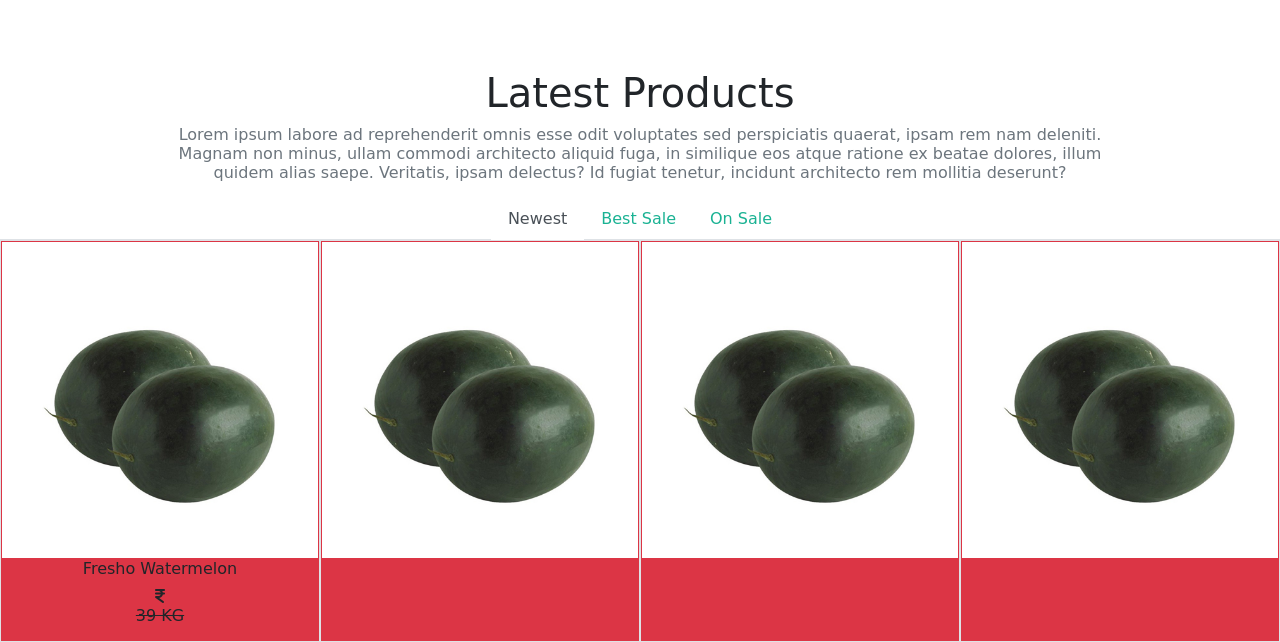
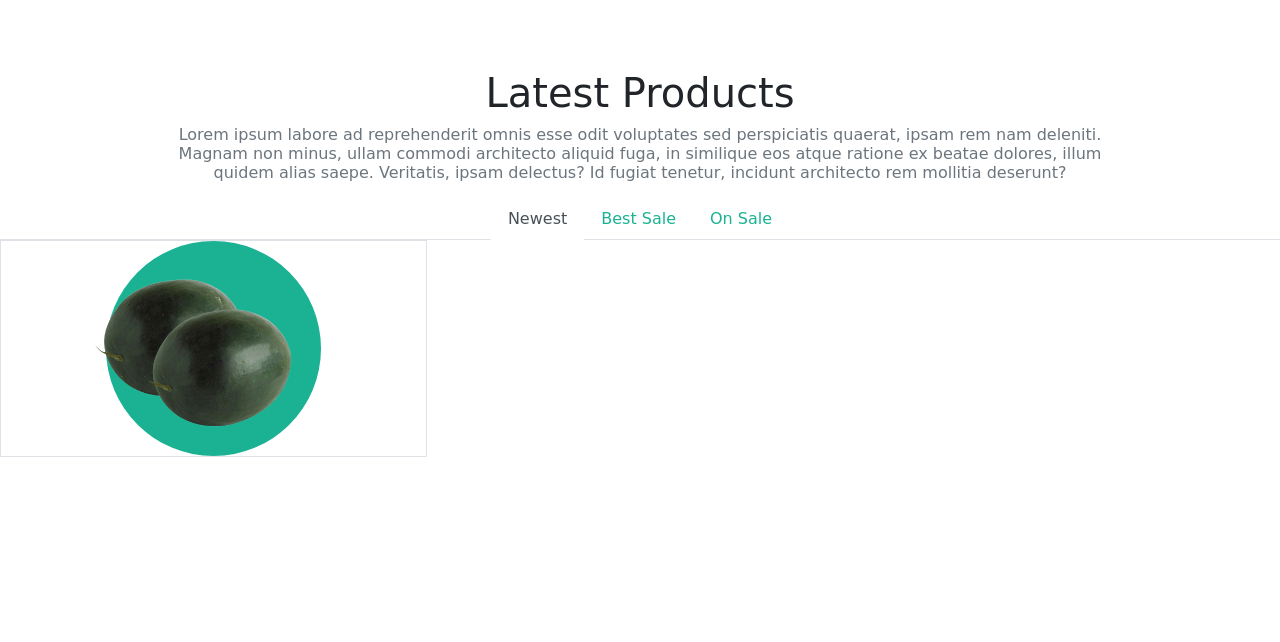
Before and after one commit to DeveloperVishalGupta/vishalVegetables, a PHP site: page / in a window 1280 px wide. Shown: the part 1096-1738 px from the top of the page. After the commit the page ends 1553 px from the top, so only its background shows below. Run offline with PHP 8.4, Linux system fonts and the light colour scheme; some libraries are stand-ins or nearby versions; some web fonts are replaced.

Commit message:
changes by vishal

```diff
--- a/css/style.css
+++ b/css/style.css
@@ -166,3 +166,34 @@
     color: #000;
     border: 1px solid transparent !important;
 }
+.product_view{
+    background: #1ab293;
+     height: 215px;
+      width: 215px;
+      transition: 1s;
+}
+.product_view:hover{
+    width: 400px;
+    border-radius: 10px !important;
+    position: relative;
+    padding: auto 0px;
+
+}
+.product_view:hover #product_view_img{
+    width: 160px !important;
+    position: absolute;
+    right: 0ch;
+    top: 6%;
+    /* height: 200px ;    */
+}
+.product_price{
+    visibility: hidden;
+}
+.product_view:hover .product_price{
+   visibility: visible;
+   transition-delay: 300ms;
+   transition: 1s;
+   position: absolute;
+   bottom: 10%;
+   right: 10%;
+}
--- a/index.html
+++ b/index.html
@@ -49,7 +49,8 @@
 					<div class="align-items-center col-md-12 d-flex justify-content-between pl-5 pr-4">
 						<div class="conntact d-flex">
 							<div class="contactNumber mr-4">
-                                <span class="mr-2"><i class="fa-solid fa-phone"></i></span><span>+91 9320206598</span>
+								<span class="mr-2"><i class="fa-solid fa-phone"></i></span><span>+91
+									9320206598</span>
 							</div>
 							<div class="contactEmail">
 								<span class="mr-2"><i
@@ -75,7 +76,8 @@
 							<li><a href="#">CONNECT US</a></li>
 							<li>
 								<a href="#"><span><i class="fa-regular fa-heart"></i></span></a>
-                                <a href="#" class="px-3"><span><i class="fa-solid fa-bag-shopping"></i></span></a>
+								<a href="#" class="px-3"><span><i
+											class="fa-solid fa-bag-shopping"></i></span></a>
 								<a href="#"><span><i class="fa-solid fa-magnifying-glass"></i></span></a>
 							</li>
 						</ul>
@@ -128,43 +130,42 @@
 <!-- product heading -->
 
 <h1 class="text-center productHeading">Latest Products</h1>
-<h6 class="productdiscrib w-75 mx-auto text-center text-secondary mb-3 ">Lorem ipsum  labore ad reprehenderit omnis esse odit voluptates sed perspiciatis quaerat, ipsam rem nam deleniti. Magnam non minus, ullam commodi architecto aliquid fuga, in similique eos atque ratione ex beatae dolores, illum quidem alias saepe. Veritatis, ipsam delectus? Id fugiat tenetur, incidunt architecto rem mollitia deserunt?</h6>
+<h6 class="productdiscrib w-75 mx-auto text-center text-secondary mb-3 ">Lorem ipsum labore ad reprehenderit omnis esse
+	odit voluptates sed perspiciatis quaerat, ipsam rem nam deleniti. Magnam non minus, ullam commodi architecto
+	aliquid fuga, in similique eos atque ratione ex beatae dolores, illum quidem alias saepe. Veritatis, ipsam
+	delectus? Id fugiat tenetur, incidunt architecto rem mollitia deserunt?</h6>
 
 <!-- products on tab system  -->
 <ul class="d-flex justify-content-center nav nav-tabs text-center" id="LatestProduct" role="tablist">
 	<li class="nav-item" role="presentation">
-      <a class="nav-link active" id="Newest_tab" data-toggle="tab" href="#Newest_product" role="tab" aria-controls="Newest_product" aria-selected="true">Newest</a>
+		<a class="nav-link active" id="Newest_tab" data-toggle="tab" href="#Newest_product" role="tab"
+			aria-controls="Newest_product" aria-selected="true">Newest</a>
 	</li>
 	<li class="nav-item" role="presentation">
-      <a class="nav-link" id="Best_sale-tab" data-toggle="tab" href="#Best_sale-product" role="tab" aria-controls="Best_sale-product" aria-selected="false">Best Sale</a>
+		<a class="nav-link" id="Best_sale-tab" data-toggle="tab" href="#Best_sale-product" role="tab"
+			aria-controls="Best_sale-product" aria-selected="false">Best Sale</a>
 	</li>
 	<li class="nav-item" role="presentation">
-      <a class="nav-link" id="On_sale-tab" data-toggle="tab" href="#on_sale_product" role="tab" aria-controls="on_sale_product" aria-selected="false">On Sale</a>
+		<a class="nav-link" id="On_sale-tab" data-toggle="tab" href="#on_sale_product" role="tab"
+			aria-controls="on_sale_product" aria-selected="false">On Sale</a>
 	</li>
 </ul>
 <div class="tab-content" id="TabProductContent">
 	<div class="tab-pane fade show active" id="Newest_product" role="tabpanel" aria-labelledby="Newest_tab">
 		<div class="row mx-0">
-            <div class="col-md-3 px-0 border bg-danger">
-                <img src="./images/2-watermelon.jpg" class="border border-danger w-100" alt="">
-                <h6 class="text-center">Fresho Watermelon</h6>
-                <h6 class="text-center"><span class="" style="text-decoration:line-through;"><i class="fa-solid fa-indian-rupee-sign"></i><p>39 KG</p></span></h6>
-                <!-- <h6></h6> -->
+			<div class="border col-md-4 d-flex justify-content-around">
+				<div class="align-items-center product_view d-flex justify-content-center rounded-circle" style="">
+				<img src="./images/2-watermelon-without-bg.png" id="product_view_img" alt="" class="w-100">
+				<h6 class="product_price"><span><i class="fa-solid fa-indian-rupee-sign"></i></span> 100 / 1kg</h6>
 				</div>
-            <div class="col-md-3 px-0 border bg-danger">
-                <img src="./images/2-watermelon.jpg" class="border border-danger w-100" alt="">
-            </div>
-            <div class="col-md-3 px-0 border bg-danger">
-                <img src="./images/2-watermelon.jpg" class="border border-danger w-100" alt="">
-            </div>
-            <div class="col-md-3 px-0 border bg-danger">
-                <img src="./images/2-watermelon.jpg" class="border border-danger w-100" alt="">
 			</div>
 		</div>
 
 	</div>
-    <div class="tab-pane fade" id="Best_sale-product" role="tabpanel" aria-labelledby="Best_sale-tab">.bbbbbbbbbbbbbbbbbbbbbbbbbbbbbbbbb</div>
-    <div class="tab-pane fade" id="on_sale_product" role="tabpanel" aria-labelledby="On_sale-tab">.xcccccccccccccccccccccccccccccc..</div>
+	<div class="tab-pane fade" id="Best_sale-product" role="tabpanel" aria-labelledby="Best_sale-tab">
+		.bbbbbbbbbbbbbbbbbbbbbbbbbbbbbbbbb</div>
+	<div class="tab-pane fade" id="on_sale_product" role="tabpanel" aria-labelledby="On_sale-tab">
+		.xcccccccccccccccccccccccccccccc..</div>
 </div>
 
 <!-- // body  -->
```
Also changed, not shown: images/2-watermelon-without-bg.png (added). Lines whose indentation alone changed are shown as unchanged.
